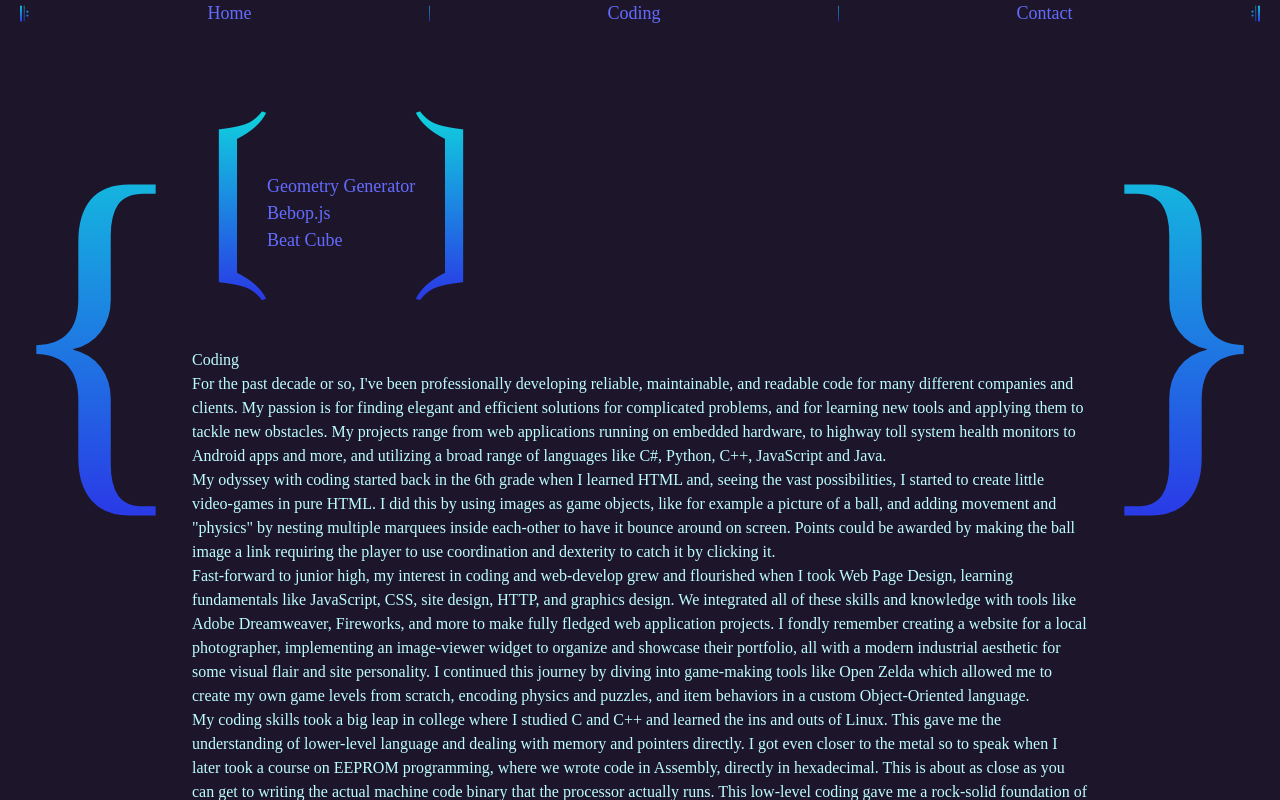
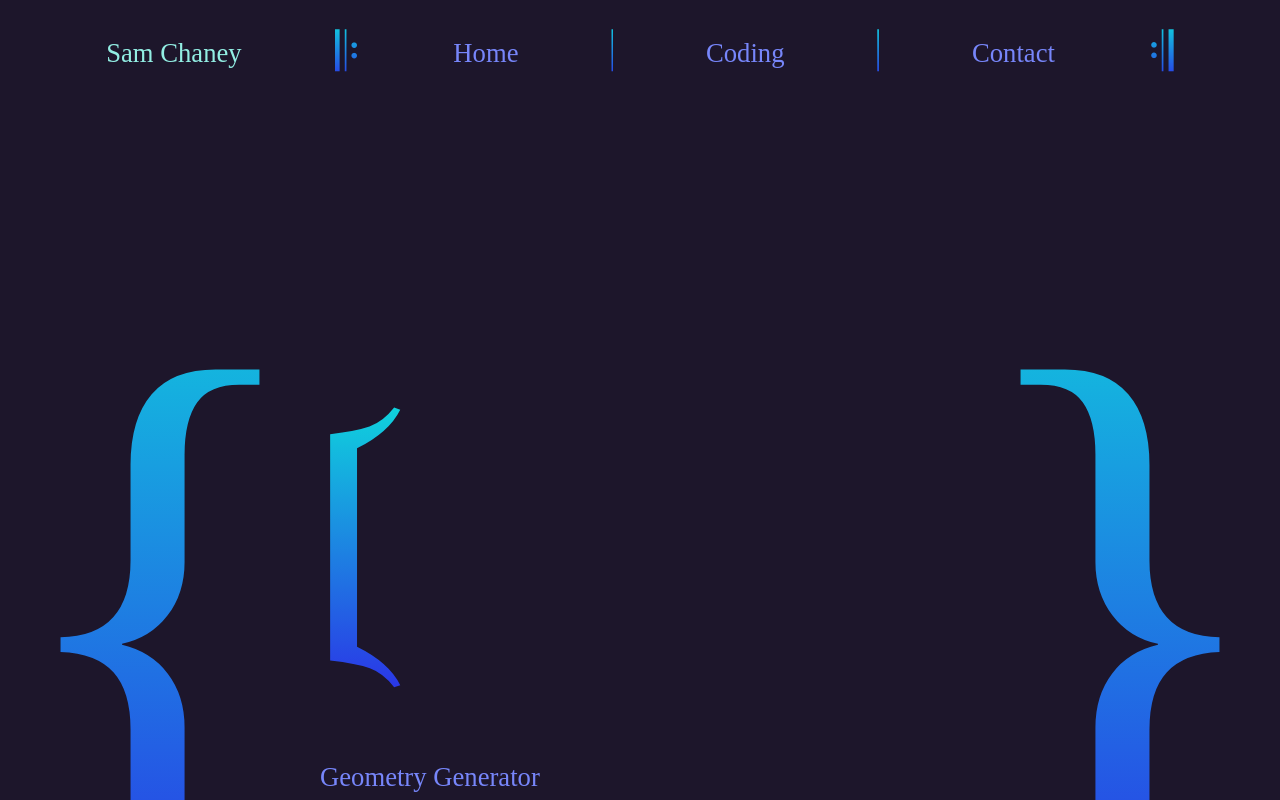
Before and after one commit to AlteriusOmega/TheRealSamChaneyDotComNext, a Next.js app: page /coding in a window 1280 px wide. Shown: the top 800 px of the page. Built offline with nearby package versions, Linux system fonts and the light colour scheme.

Commit message:
Added custom configuration in tailwind.config.ts utilizing CSS variable colors from globals.css, and added them using @apply. Fleshed out dark theme colors.

```diff
--- a/app/coding/CodingNav.tsx
+++ b/app/coding/CodingNav.tsx
@@ -4,7 +4,7 @@ import Link from "next/link";
 const CodingNav: React.FC = () => {
     return (
         <nav className="nav-container">
-            <div className="gradient-text" style={{fontSize:"10em"}}>{"𝄕"}</div>
+            <div className="gradient-text" style={{fontSize:"10rem"}}>{"𝄕"}</div>
             <ul>
                 <li>
                     <Link href="/coding/geometry-generator">Geometry Generator</Link>
@@ -16,7 +16,7 @@ const CodingNav: React.FC = () => {
                     <Link href="/coding/beat-cube">Beat Cube</Link>
                 </li>
             </ul>
-            <div className="gradient-text" style={{fontSize:"10em", transform: "scaleX(-1)"}}>{"𝄕"}</div>
+            <div className="gradient-text" style={{fontSize:"10rem", transform: "scaleX(-1)"}}>{"𝄕"}</div>
 
         </nav>
     );
--- a/app/components/Nav.tsx
+++ b/app/components/Nav.tsx
@@ -3,16 +3,19 @@ import Link from "next/link";
 
 const Nav: React.FC = () => {
   return (
-    <nav className="nav-container">
-      <div className="nav-links">
-        <div className="gradient-text text-xl">{"𝄆"}</div>
-        <Link href="/">Home</Link>
-        <div className="gradient-text text-xl">𝄀</div>
-        <Link href="/coding">Coding</Link>
-        <div className="gradient-text text-xl">𝄀</div>
-        <Link href="/contact">Contact</Link>
-        <div className="gradient-text text-xl">{"𝄇"}</div>
-        </div>
+    <nav className="flex items-center justify-between p-2">
+      <div></div>
+      <div className="">Sam Chaney</div>
+      <div className="gradient-text">𝄆</div>
+      <Link href="/">Home</Link>
+      <div className="gradient-text">𝄀</div>
+      <Link href="/coding">Coding</Link>
+      {/* <div className="gradient-text">𝄀</div>
+      <Link href="/design">Design</Link> */}
+      <div className="gradient-text">𝄀</div>
+      <Link href="/contact">Contact</Link>
+      <div className="gradient-text">𝄇</div>
+      <div></div>
     </nav>
   );
 };
--- a/app/design/page.tsx
+++ b/app/design/page.tsx
@@ -0,0 +1,27 @@
+import React from 'react'
+
+const Design = () => {
+  return (
+    <div>
+      <h1>Design</h1>
+      <p>
+        Lorem ipsum dolor sit amet, consectetur adipiscing elit. Integer nec odio. Praesent libero. Sed cursus ante dapibus diam.
+        Sed nisi. Nulla quis sem at nibh elementum imperdiet. Duis sagittis ipsum. Praesent mauris. Fusce nec tellus sed augue semper
+        porta. Mauris massa. Vestibulum lacinia arcu eget nulla. Class aptent taciti sociosqu ad litora torquent per conubia nostra,
+        per inceptos himenaeos. Curabitur sodales ligula in libero.
+      </p>
+      <p>
+        Sed dignissim lacinia nunc. Curabitur tortor. Pellentesque nibh. Aenean quam. In scelerisque sem at dolor. Maecenas mattis.
+        Sed convallis tristique sem. Proin ut ligula vel nunc egestas porttitor. Morbi lectus risus, iaculis vel, suscipit quis,
+        luctus non, massa. Fusce ac turpis quis ligula lacinia aliquet.
+      </p>
+      <p>
+        Mauris ipsum. Nulla metus metus, ullamcorper vel, tincidunt sed, euismod in, nibh. Quisque volutpat condimentum velit.
+        Class aptent taciti sociosqu ad litora torquent per conubia nostra, per inceptos himenaeos. Nam nec ante. Sed lacinia,
+        urna non tincidunt mattis, tortor neque adipiscing diam, a cursus ipsum ante quis turpis.
+      </p>
+    </div>
+  )
+}
+
+export default Design
--- a/app/globals.css
+++ b/app/globals.css
@@ -1,6 +1,5 @@
 @tailwind base;
 @tailwind components;
-@tailwind utilities;
 
 :root {
     --gradient-start-contact: rgb(13, 231, 71);
@@ -9,9 +8,12 @@
     --gradient-end-coding: rgb(49, 16, 233);
     --gradient-start-home: blue;
     --gradient-end-home: purple;
-    --dark-theme-text: rgb(189, 253, 253);
-    --dark-theme-background: rgb(29, 22, 43);
-    color:var(--dark-theme-text);
+    --dark-primary: rgb(8, 242, 215);
+    --dark-secondary: rgb(52, 33, 176);
+    --dark-text-primary: rgb(146, 238, 227);;
+    --dark-text-secondary: rgb(119, 134, 250);
+    --dark-background-primary: rgb(29, 22, 43);
+    --dark-background-secondary: rgb(7, 58, 81);
 }
 
 @property --gradient-start {
@@ -27,6 +29,7 @@
 }
 
 .gradient-text {
+    @apply text-gradientDivider;
     color: transparent;
     background:  linear-gradient(to bottom, var(--gradient-start), var(--gradient-end));
     -webkit-background-clip: text;
@@ -35,21 +38,20 @@
     transition-duration: 2s;
 }
 
+html {
+    /* Font defined in tailwind.config.ts */
+    @apply font-serif;
+    @apply text-[16pt] sm:text-[20pt];
+}
+
 body {
-    font-family: 'Crimson Text', serif;
-    background-color: var(--dark-theme-background);
+    @apply text-darkTextPrimary bg-darkBackgroundPrimary;
 }
 
 a {
-    font-weight: 500;
-    color: #646cff;
-    text-decoration: inherit;
+    @apply text-darkTextSecondary;
+    @apply transition-colors duration-500 ease-in-out hover:text-darkTextPrimary;
 }
-
-a:hover {
-    color: #535bf2;
-}
-
 
 .content {
     display: flex;
@@ -57,23 +59,4 @@ a:hover {
     margin-top: 0;
 }
 
-/* Nav */
-
-.nav-container {
-    font-size: large;
-    display: flex;
-    align-items: center;
-    padding: 0 20px;
-}
-
-.nav-links {
-    display: flex;
-    justify-content: space-between;
-    flex: 1;
-}
-
-ul {
-    list-style-type: none;
-    padding: 0;
-    margin-top: 0px;
-}
+@tailwind utilities;
--- a/app/layout.tsx
+++ b/app/layout.tsx
@@ -15,13 +15,13 @@ export default function RootLayout({
 
   return (
     <html lang="en">
-      <body className="gradient-radical">
+      <body>
         <RouteColorHandler />
         <Nav />
         <div className="content">
-            <div className="gradient-text" style={{ fontSize: '25em' }}>{"{"}</div>
+            <div className="gradient-text" style={{ fontSize: '25rem' }}>{"{"}</div>
             <main>{children}</main>
-            <div className="gradient-text" style={{ fontSize: '25em' }}>{"}"}</div>
+            <div className="gradient-text" style={{ fontSize: '25rem' }}>{"}"}</div>
         </div>
       </body>
     </html>
--- a/tailwind.config.ts
+++ b/tailwind.config.ts
@@ -1,4 +1,5 @@
 import type { Config } from "tailwindcss";
+// const colors = require("tailwindcss/colors");
 
 const config: Config = {
   content: [
@@ -7,13 +8,22 @@ const config: Config = {
     "./app/**/*.{js,ts,jsx,tsx,mdx}",
   ],
   theme: {
+    fontFamily: {
+      serif: ["Crimson Text", "serif"],
+    },
+    colors: {
+      darkPrimary: "var(--dark-primary)",
+      darkSecondary: "var(--dark-secondary)",
+      darkTextPrimary: "var(--dark-text-primary)",
+      darkTextSecondary: "var(--dark-text-secondary)",
+      darkBackgroundPrimary: "var(--dark-background-primary)",
+      darkBackgroundSecondary: "var(--dark-background-secondary)"
+    },
     extend: {
-      backgroundImage: {
-        "gradient-radial": "radial-gradient(var(--tw-gradient-stops))",
-        "gradient-conic":
-          "conic-gradient(from 180deg at 50% 50%, var(--tw-gradient-stops))",
+      fontSize: {
+        gradientDivider: "2rem",
       },
-    },
+    }
   },
   plugins: [],
 };
```
